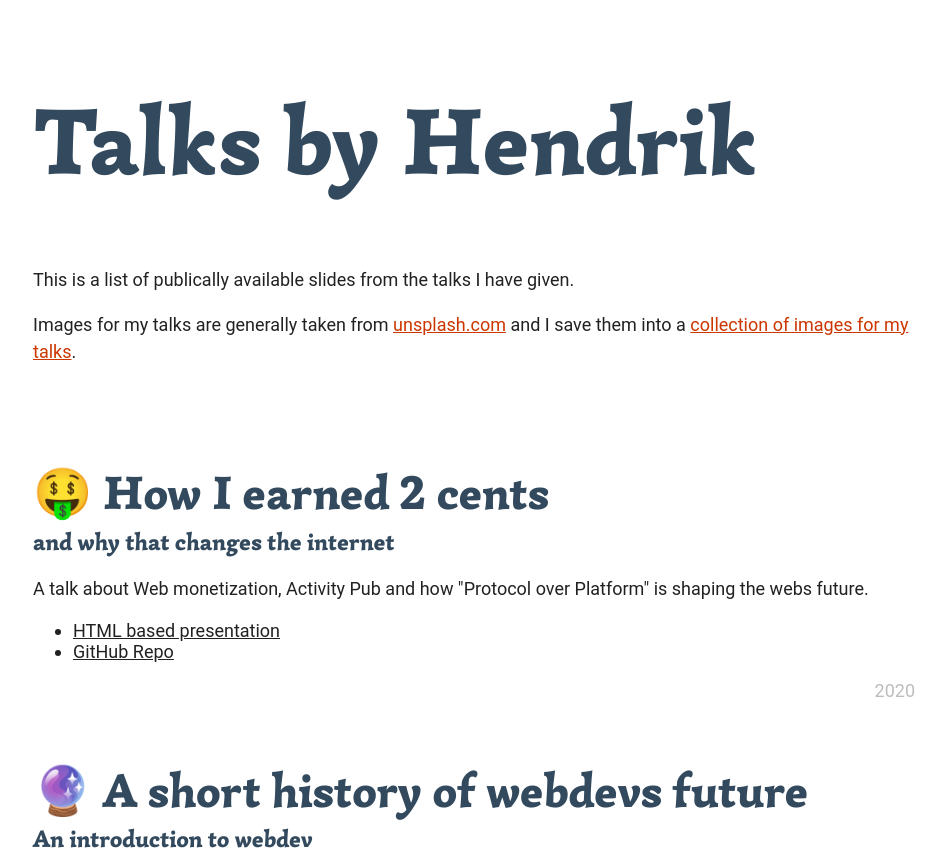
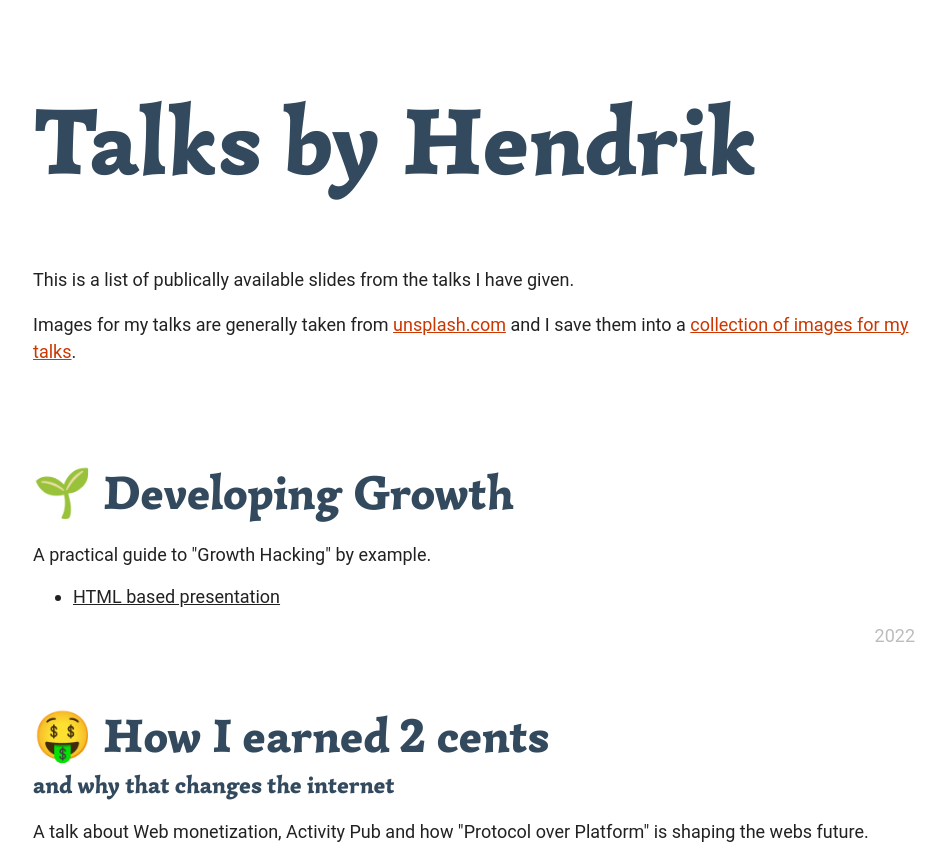
Before and after one commit to HoverBaum/hendriks-talks, a Next.js app: page / in a window 1280 px wide. Shown: the top 850 px of the page, without its empty margins (157-1102 px from the left). Built offline with nearby package versions, Linux system fonts and the light colour scheme.

Commit message:
✨ Growth talk.

```diff
--- a/src/allTalks.ts
+++ b/src/allTalks.ts
@@ -12,6 +12,18 @@ export type TalkType = {
 }
 
 export const talks: TalkType[] = [
+  {
+    title: '🌱 Developing Growth',
+    subtitle: '',
+    description: 'A practical guide to "Growth Hacking" by example.',
+    links: [
+      {
+        href: 'https://develop-growth.wallbaum.dev/',
+        text: 'HTML based presentation',
+      },
+    ],
+    year: 2022,
+  },
   {
     title: '🤑 How I earned 2 cents',
     subtitle: 'and why that changes the internet',
```
Also changed, not shown: 2 other files (tests, documents, lock files or other folders).
